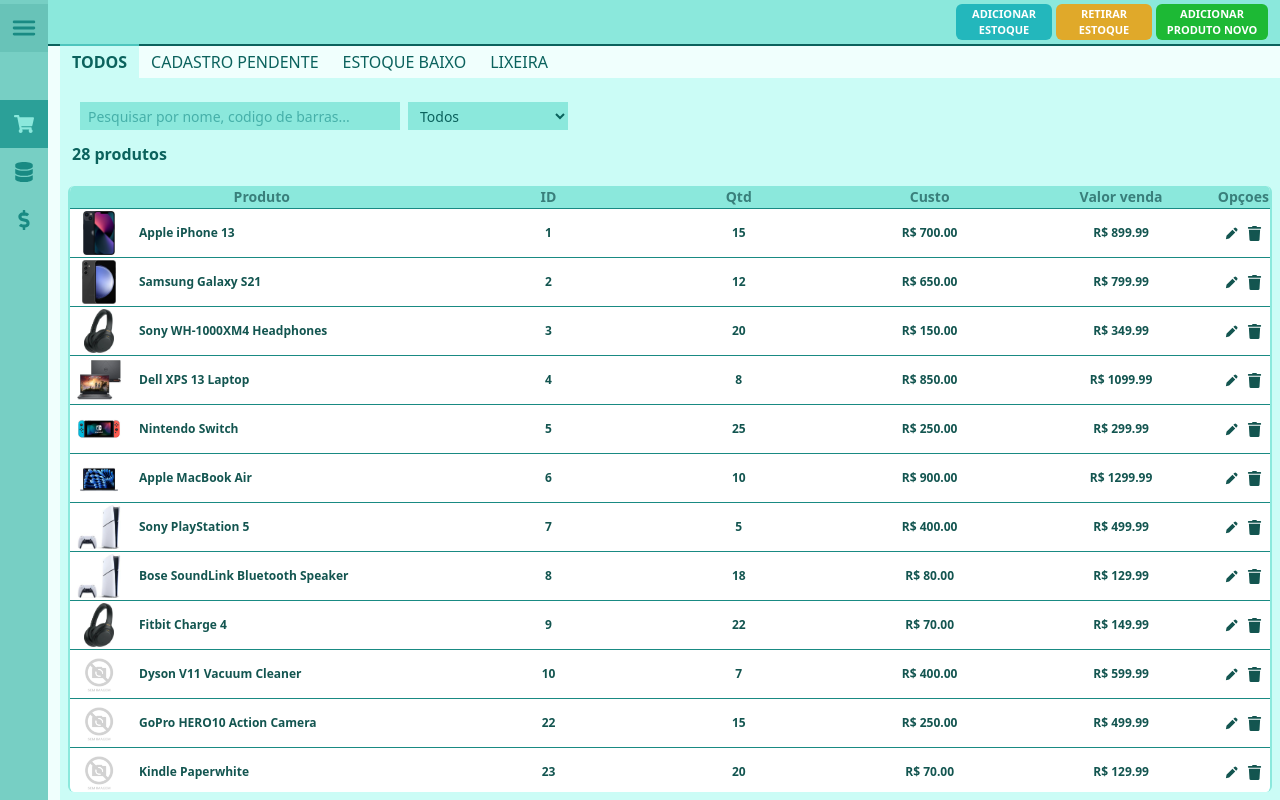
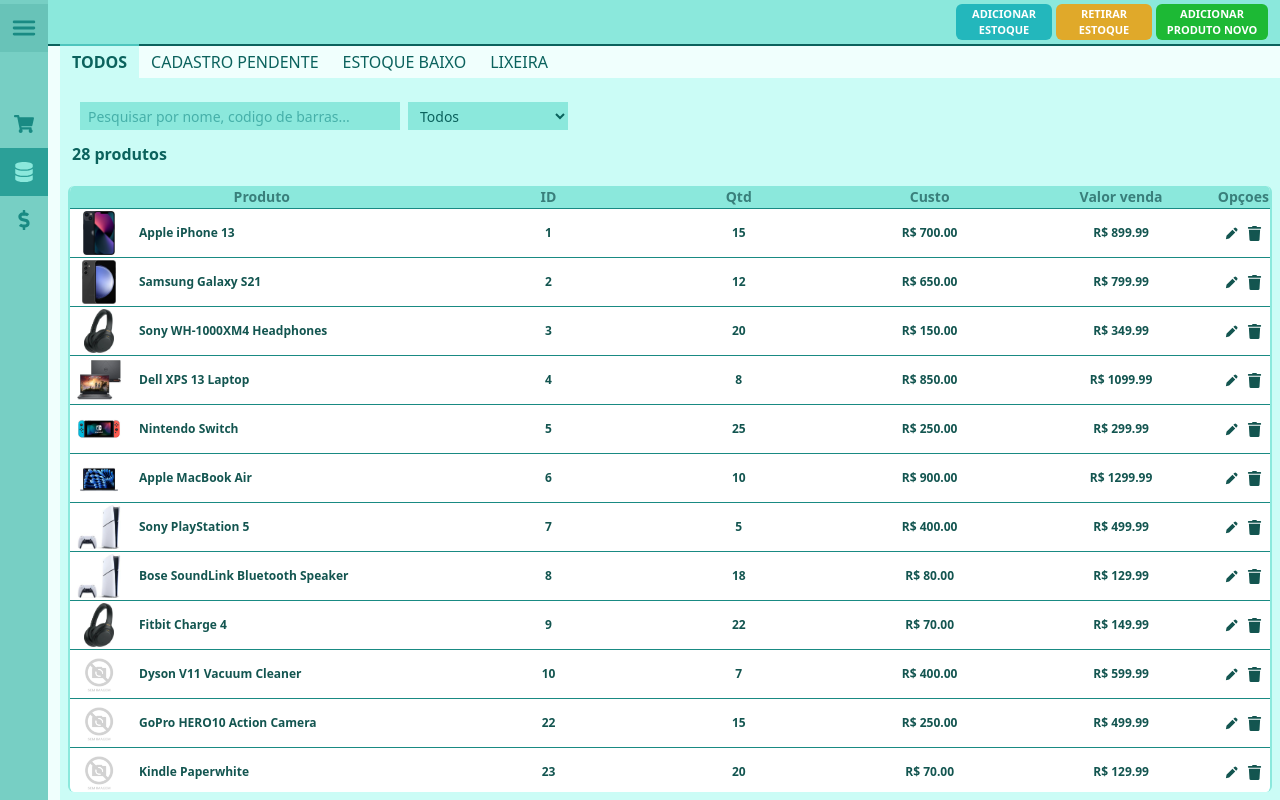
Before and after one commit to zennon-sml/xicas-paper-pdv, a Next.js app: page /pages/stock in a window 1280 px wide. Built offline with nearby package versions, Linux system fonts and the light colour scheme.

Commit message:
update sidebar

```diff
--- a/components/SideBar/index.tsx
+++ b/components/SideBar/index.tsx
@@ -3,7 +3,7 @@
 import React from 'react';
 import Link from 'next/link';
 import { useState } from 'react';
-import { useRouter } from 'next/router';
+import { usePathname } from 'next/navigation'; // usado para obter o caminho atual da URL no lado do cliente
 
 import { FaShoppingCart, FaDatabase, FaDollarSign } from "react-icons/fa";
 import { IoMenu } from "react-icons/io5";
@@ -13,16 +13,14 @@
 export default function SideBar() {
     const [selectedButton, setSelectedButton] = useState<string>('sales') //Botão de periodo selecionado
     //const router = useRouter();
+    const pathname = usePathname();
 
     const buttons = [
-      {id: "sales", icon: <FaShoppingCart />},
-      {id: "stock", icon: <FaDatabase />},
-      {id: "finances", icon: <FaDollarSign />}
+      {id: "sales", route: "/pages/sales", icon: <FaShoppingCart />},
+      {id: "stock", route: "/pages/stock", icon: <FaDatabase />},
+      {id: "finances", route: "/pages/finances", icon: <FaDollarSign />}
     ];
 
-    /* if (!router.isReady){
-      return null;
-    } */
 
     const handleButtonClick = (buttonId:any) => { //Muda botão selecionado
       setSelectedButton(buttonId)
@@ -44,15 +42,15 @@
       '><IoMenu /></button>
 
       {buttons.map((button) => (
-        <Link key={button.id} href={`/pages/${button.id}`}>
+        <Link key={button.id} href={button.route}>
           <button
             onClick={() => handleButtonClick(button.id)}
             className={`flex w-12 h-12 text-[#198A83]
             text-xl items-center justify-center
+
             ${
-              selectedButton === button.id
-              /* router.pathname === `/pages/${button.id}` */
-              ? `bg-[#2ba098] text-[#8BE8DC] z-10`
+              pathname === button.route
+              ?`bg-[#2ba098] text-[#8BE8DC] z-10`
               : `hover:bg-[#8BE8DC]`
             }`}
           >
@@ -61,25 +59,6 @@
         </Link>
       ))}
 
-
-
-       {/*  <Link href={"/pages/sales"}><button className='
-        flex w-12 h-12 text-[#198A83]
-        text-xl items-center justify-center
-        hover:bg-[#8BE8DC]
-        '><FaShoppingCart /></button></Link>
-
-        <Link href={"/pages/stock"}><button className='
-        flex w-12 h-12 text-[#198A83]
-        text-xl items-center justify-center
-        hover:bg-[#8BE8DC]
-        '><FaDatabase /></button></Link>
-
-        <Link href={"/pages/finances"}><button className='
-        flex w-12 h-12 text-[#198A83]
-        text-xl items-center justify-center
-        hover:bg-[#8BE8DC]
-        '><FaDollarSign /></button></Link> */}
     </div>
   )
 }
```
